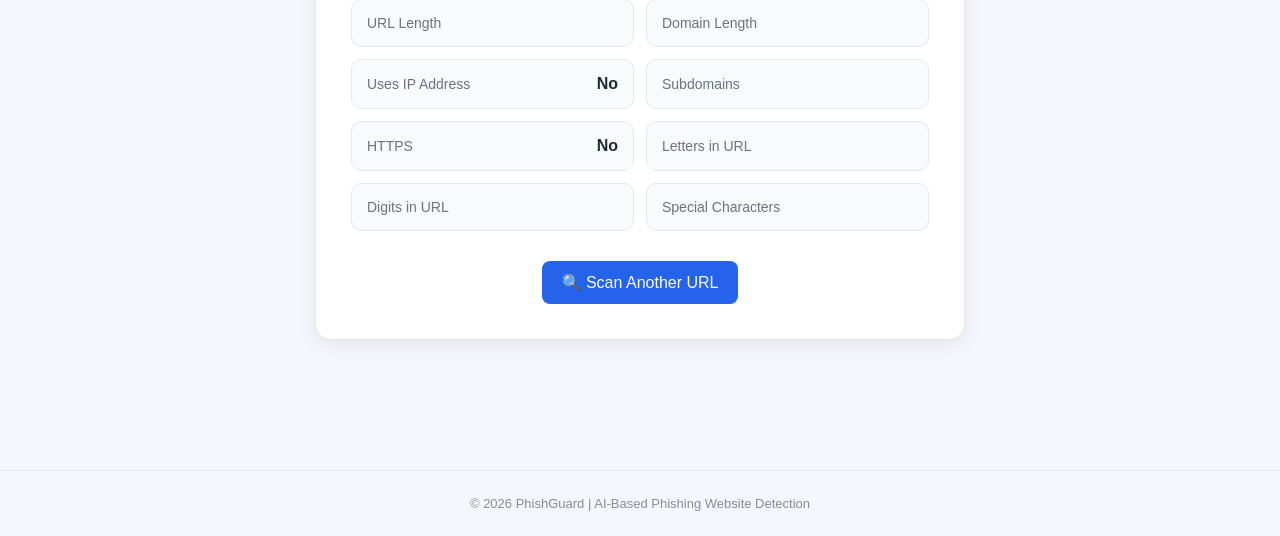
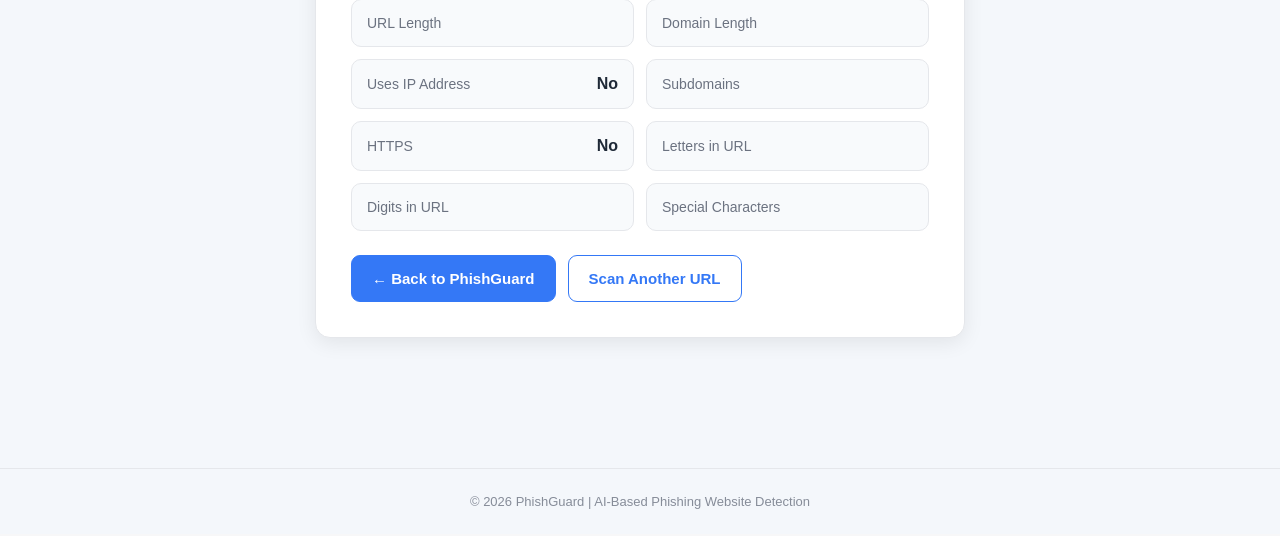
Before and after one commit to JesnaSemreen/PhishGuard, a Flask app: template templates/result.html in a window 1280 px wide. Shown: the part 981-1517 px from the top of the page. After the commit the page ends 1490 px from the top, so only its background shows below. Run offline with Flask 3, Linux system fonts and the light colour scheme; the template is opened without the code that fills it, so the values that code supplies are empty; parts of the project's set-up code (start-up, migrations or seed data) failed here and were passed over.

Commit message:
Improve PhishGuard themes and result page buttons

```diff
--- a/static/css/style.css
+++ b/static/css/style.css
@@ -785,3 +785,68 @@ body:not(.dark-mode) .risk-low {
 .navbar > div:nth-child(2) {
     margin-right: 80px;
 }
+a.scan-again {
+    background: #3478f6;
+    color: white;
+    border: 1px solid #3478f6;
+}
+
+a.scan-again:hover {
+    background: #2563eb;
+    color: white;
+}
+
+/* URL result page action buttons */
+.report-actions {
+    display: flex;
+    justify-content: flex-start;
+    align-items: center;
+    gap: 12px;
+    flex-wrap: wrap;
+    margin-top: 24px;
+}
+
+.report-actions a {
+    display: inline-flex;
+    align-items: center;
+    justify-content: center;
+    box-sizing: border-box;
+    min-height: 47px;
+    padding: 12px 20px;
+    border-radius: 9px;
+    font-size: 15px;
+    font-weight: 600;
+    text-decoration: none !important;
+    transition: background 0.2s ease, color 0.2s ease;
+}
+
+/* Blue Back button */
+.report-actions .primary-action {
+    background: #3478f6;
+    color: #ffffff !important;
+    border: 1px solid #3478f6;
+}
+
+.report-actions .primary-action:hover {
+    background: #2563eb;
+    border-color: #2563eb;
+}
+
+/* Outlined Scan Another URL button */
+.report-actions .secondary-action {
+    background: transparent;
+    color: #3478f6 !important;
+    border: 1px solid #3478f6;
+}
+
+.report-actions .secondary-action:hover {
+    background: #3478f6;
+    color: #ffffff !important;
+}
+
+/* Mobile layout */
+@media (max-width: 480px) {
+    .report-actions a {
+        width: 100%;
+    }
+}
--- a/templates/result.html
+++ b/templates/result.html
@@ -176,13 +176,14 @@
 
     </div>
 
+
+
+                <div class="report-actions">
+    <a href="/" class="primary-action">← Back to PhishGuard</a>
+    <a href="/?scanner=url" class="secondary-action">Scan Another URL</a>
 </div>
 
-                <a href="/" class="scan-again">
-                    🔍 Scan Another URL
-                </a>
 
-            </div>
 
         </section>
 
```
Also changed, not shown: templates/email_result.html (+45 -0 lines), templates/index.html (+37 -0 lines).
